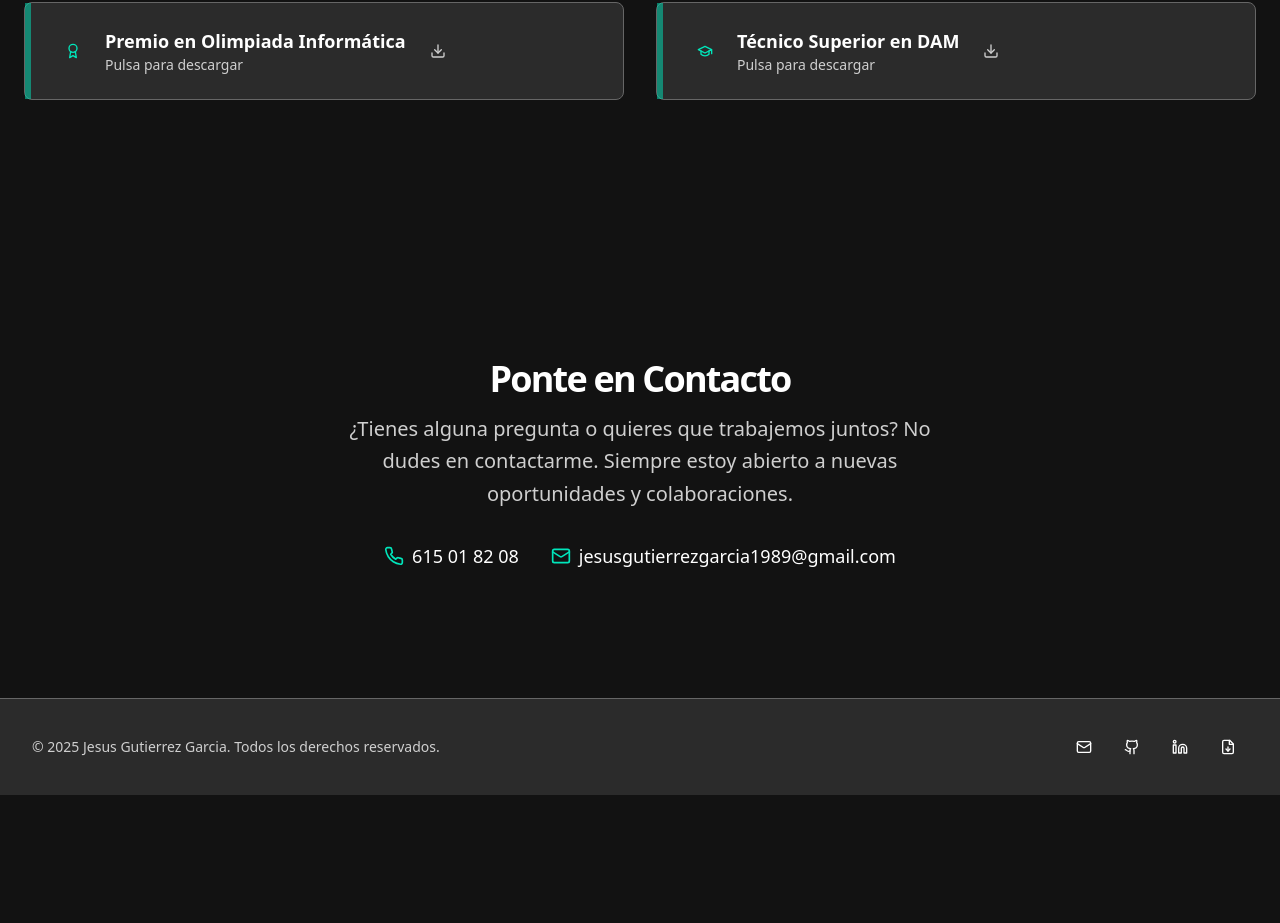
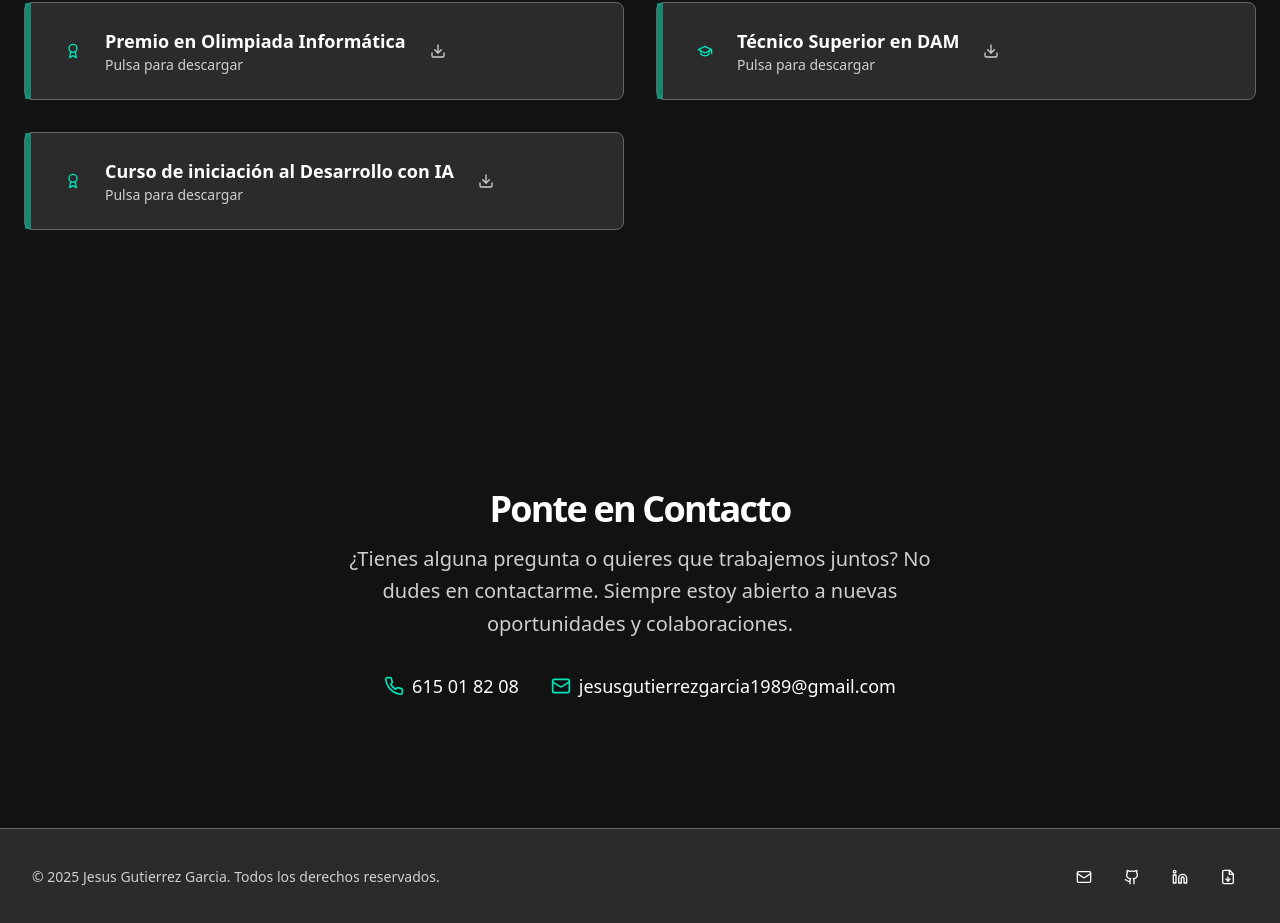
Before and after one commit to JesusGutierrez89/PortafoliosJGG, a Next.js app: page / in a window 1280 px wide. Shown: the part 5129-6052 px from the top of the page. Before the commit the page ends 5924 px from the top, so only its background shows below. Built offline with nearby package versions, Linux system fonts and the light colour scheme.

Commit message:
feat: Agregar certificado 'Curso de iniciación al Desarrollo con IA' - Agregar traducciones en español e inglés para cert5 - Incluir nuevo certificado con enlace de descarga de Dropbox - Usar icono Award para destacar especialización en IA - Mantener diseño consistente con otros certificados

```diff
--- a/components/sections/certificates-section.tsx
+++ b/components/sections/certificates-section.tsx
@@ -27,6 +27,11 @@ export default function CertificatesSection() {
       title: t.certificates.cert4.title,
       url: "https://www.dropbox.com/scl/fi/pjx94ce43im40b9b91aml/CER_FPTJ_Certificado-de-Titulo-FPJes-s-Gut-rrez-Garc-a-tachado.pdf?rlkey=se5wuxn9xypofre12h8grf90k&raw=1",
       icon: <GraduationCap className="h-10 w-10 text-primary" />
+    },
+    {
+      title: t.certificates.cert5.title,
+      url: "https://www.dropbox.com/scl/fi/xs4z8spbeu8wbg7qh6dty/JESUS-_jesusgutierrezgarcia1989-gmail.com.pdf?rlkey=oi6ngkkblfrmeg1rqd1l3zo8g&raw=1",
+      icon: <Award className="h-10 w-10 text-primary" />
     }
   ];
 
--- a/lib/locales/en.json
+++ b/lib/locales/en.json
@@ -63,6 +63,9 @@
         },
         "cert4": {
             "title": "Higher VET in App Development (DAM)"
+        },
+        "cert5": {
+            "title": "AI Development Introduction Course"
         }
     },
     "contact": {
--- a/lib/locales/es.json
+++ b/lib/locales/es.json
@@ -63,6 +63,9 @@
         },
         "cert4": {
             "title": "Técnico Superior en DAM"
+        },
+        "cert5": {
+            "title": "Curso de iniciación al Desarrollo con IA"
         }
     },
     "contact": {
```
